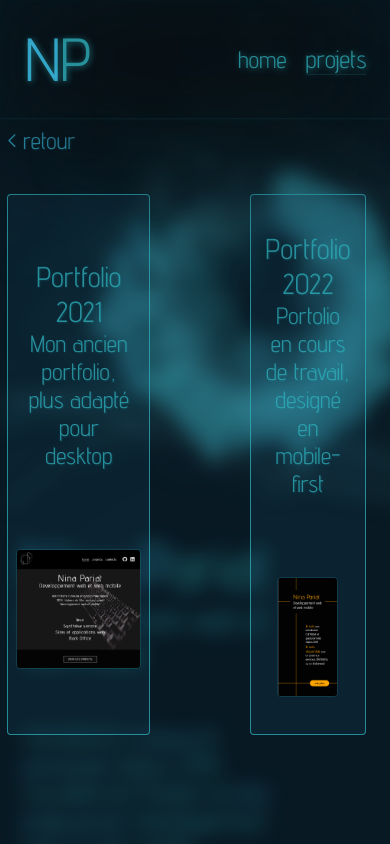
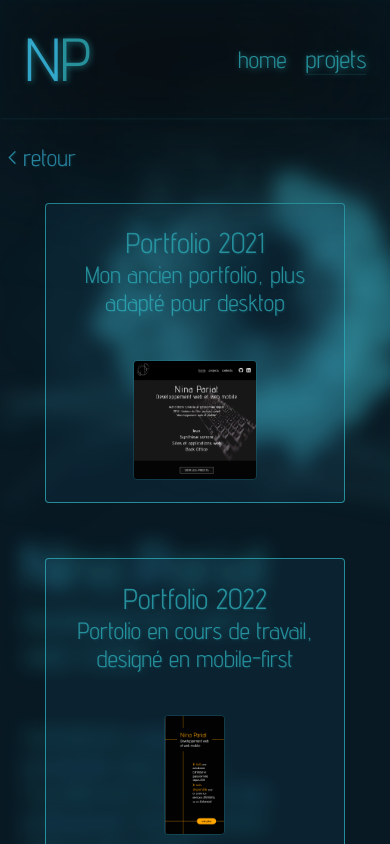
Before and after one commit to Gin-is-not-real/2022_ANIMATED_SVG_BACKGROUND, a plain HTML site: page index.html in a window 390 px wide. Both pictures are taken after a click on the item "projets". Shown: the top 844 px of the page. Drawn offline with Linux system fonts and the light colour scheme.

Commit message:
responsivity of cards container

```diff
--- a/public/scripts/events.js
+++ b/public/scripts/events.js
@@ -33,10 +33,19 @@ for (const elt in cards) {
     }
 }
 
+
+//////////////////////////////////////////////////////
+// test
+console.log(window.screen.width);
+
 function madeAppearCards() {
     cardsContainer.style.display = 'flex';
     svgContainer.style.filter = 'blur(10px)';
     contentContainer.style.filter = 'blur(10px)';
+
+    if(window.screen.width < 900) {
+        cardsContainer.style.flexDirection = 'column';
+    }
 
     navHome.classList.remove('active');
     navProjects.classList.add('active');
--- a/public/style/elements.css
+++ b/public/style/elements.css
@@ -2,6 +2,7 @@
 #main-header {
     position: sticky;
     z-index: 200;
+    width: 100vw;
     height: 14vh;
     padding: 5vh;
     display: flex;
@@ -60,6 +61,7 @@
 #content-container input:hover {
     box-shadow: 1px 1px 10px var(--shadow-color);
 }
+
 
 /* CARDS */
 #cards-container {
--- a/public/style/media_queries.css
+++ b/public/style/media_queries.css
@@ -1,6 +1,6 @@
 
 
-@media screen and (max-width: 400px) {
+@media screen and (max-width: 800px) {
     html, body {
         max-width: 400px;
     }
@@ -20,4 +20,21 @@
         transform: translateY(-20vh);
     }
 
+    #cards-container {
+        width: 100vw;
+        height: max-content;
+        margin-top: 2vh;
+        padding-top: 2vh;
+        gap: 5px;
+    }
+
+    .card {
+        width: 80%;
+        height: 300px;
+        margin-top: 6vh;
+        text-align: center;
+        display: flex;
+        flex-direction: column;
+        justify-content: center;
+    }
 }
```
